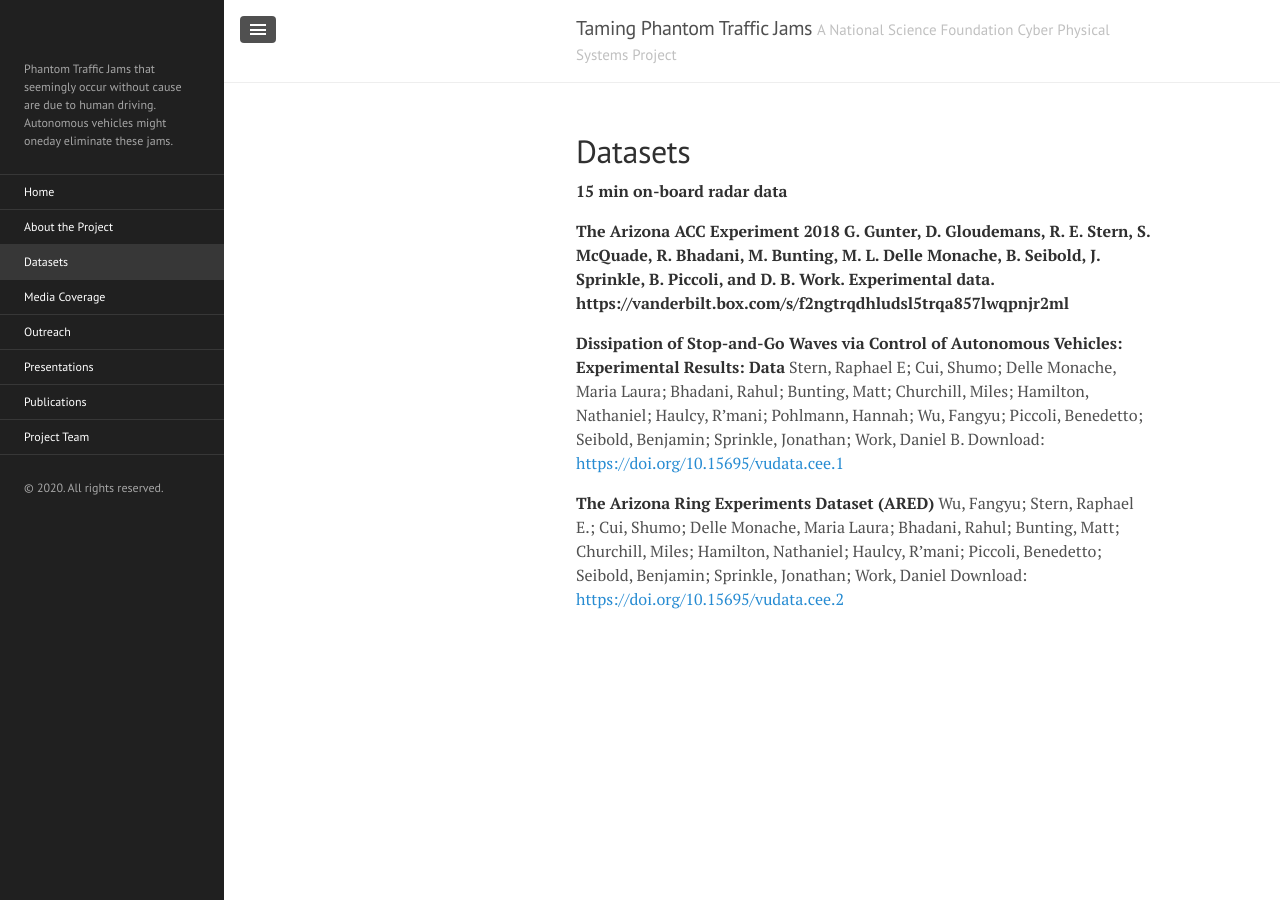
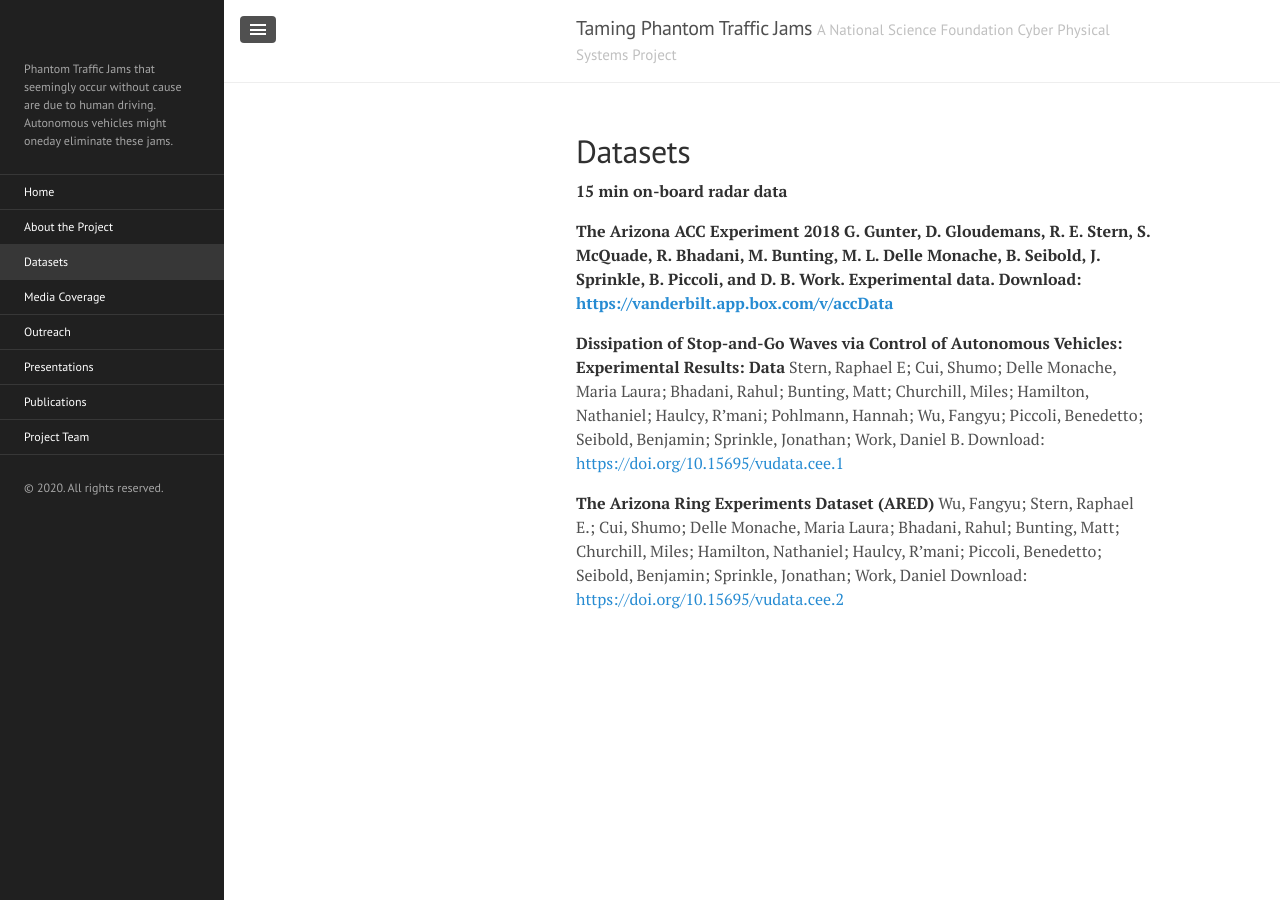
Before and after one commit to phantomjams/phantomjams.github.io, a Jekyll site: the page built from datasets.md, in a window 1280 px wide. Built offline with Jekyll 4.4.1, drawn with Linux system fonts in a browser that asks for light colours; some of the changed lines change nothing that is shown.

Commit message:
Update datasets.md

```diff
--- a/datasets.md
+++ b/datasets.md
@@ -6,7 +6,7 @@ title: Datasets
 
 <strong>The Arizona ACC Experiment 2018
 G. Gunter, D. Gloudemans, R. E. Stern, S. McQuade, R. Bhadani, M. Bunting, M. L. Delle Monache, B. Seibold, J. Sprinkle, B. Piccoli, and D. B. Work. Experimental data.
-https://vanderbilt.box.com/s/f2ngtrqdhludsl5trqa857lwqpnjr2ml
+Download: <a href="https://vanderbilt.app.box.com/v/accData">https://vanderbilt.app.box.com/v/accData</a>
 
 <strong>Dissipation of Stop-and-Go Waves via Control of Autonomous Vehicles: Experimental Results: Data</strong>
 Stern, Raphael E; Cui, Shumo; Delle Monache, Maria Laura; Bhadani, Rahul; Bunting, Matt; Churchill, Miles; Hamilton, Nathaniel; Haulcy, R'mani; Pohlmann, Hannah; Wu, Fangyu; Piccoli, Benedetto; Seibold, Benjamin; Sprinkle, Jonathan; Work, Daniel B.
```
